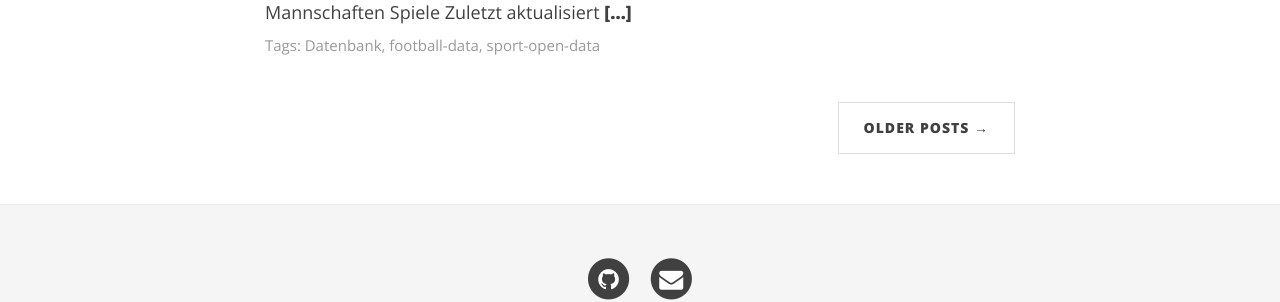
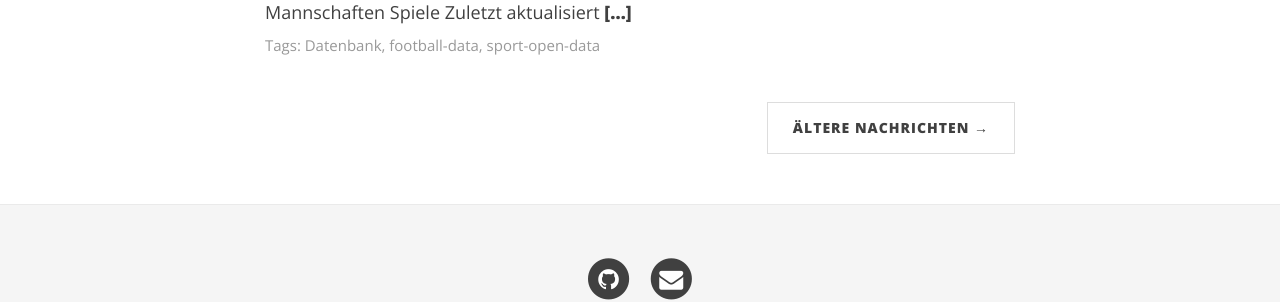
Before and after one commit to Thames1990/Thames1990.github.io, a Jekyll site: the page built from index.html, in a window 1280 px wide and 900 px high, scrolled down 940 px. Shown: the part 493-795 px from the top of the window. Built offline with Jekyll 4.4.1, drawn with Linux system fonts in a browser that asks for light colours; nearby versions of some CDN libraries; the list of posts is cut into pages by our own code.

Commit message:
Localise older/newer posts pagination

```diff
--- a/index.html
+++ b/index.html
@@ -47,12 +47,13 @@ subtitle: Intuitiv zu bedienende Fußballstatistik-Datenbank
 <ul class="pager main-pager">
     {% if paginator.previous_page %}
     <li class="previous">
-        <a href="{{ paginator.previous_page_path | prepend: site.baseurl | replace: '//', '/' }}">&larr; Newer Posts</a>
+        <a href="{{ paginator.previous_page_path | prepend: site.baseurl | replace: '//', '/' }}">&larr; Neuere
+            Nachrichten</a>
     </li>
     {% endif %}
     {% if paginator.next_page %}
     <li class="next">
-        <a href="{{ paginator.next_page_path | prepend: site.baseurl | replace: '//', '/' }}">Older Posts &rarr;</a>
+        <a href="{{ paginator.next_page_path | prepend: site.baseurl | replace: '//', '/' }}">Ältere Nachrichten &rarr;</a>
     </li>
     {% endif %}
 </ul>
```
